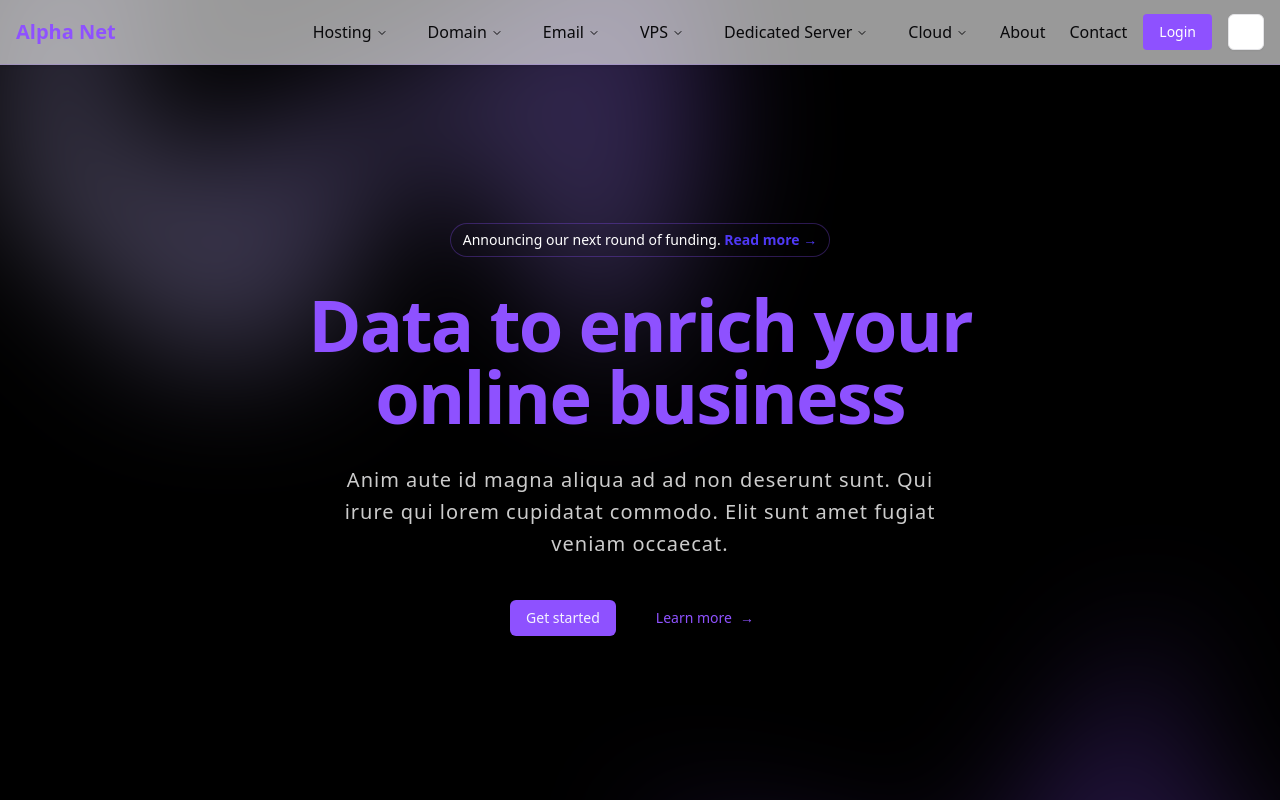
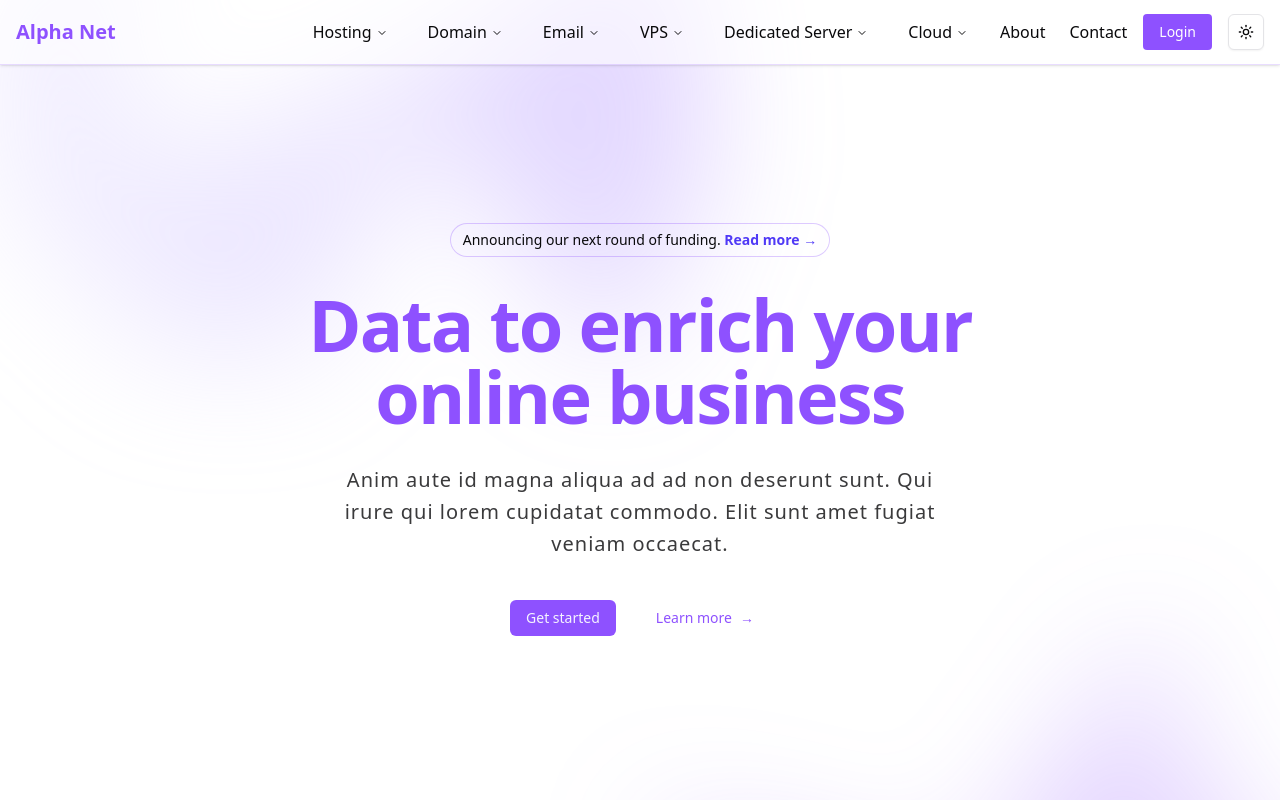
Before and after one commit to arifnextdev/alphanet, a Next.js app in the folder apps/web/: page / in a window 1280 px wide. Shown: the top 800 px of the page. Built offline with nearby package versions, Linux system fonts and the light colour scheme.

Commit message:
update layout

```diff
--- a/apps/web/src/app/layout.tsx
+++ b/apps/web/src/app/layout.tsx
@@ -3,6 +3,7 @@ import { Geist, Geist_Mono } from 'next/font/google';
 import './globals.css';
 import { Header } from '@/components/Header';
 import { ThemeProvider } from '@/components/theme-provider';
+import { ReactNode } from 'react';
 
 const geistSans = Geist({
   variable: '--font-geist-sans',
@@ -19,16 +20,10 @@ export const metadata: Metadata = {
   description: 'Alpha Net - Your Ultimate Hosting Solution',
 };
 
-export default function RootLayout({
-  children,
-}: Readonly<{
-  children: React.ReactNode;
-}>) {
+export default function RootLayout({ children }: { children: ReactNode }) {
   return (
     <html lang="en">
-      <body
-        className={`${geistSans.variable} ${geistMono.variable} antialiased bg-black text-white`}
-      >
+      <body>
         <ThemeProvider attribute="class" defaultTheme="system" enableSystem>
           <Header />
           {children}
```
